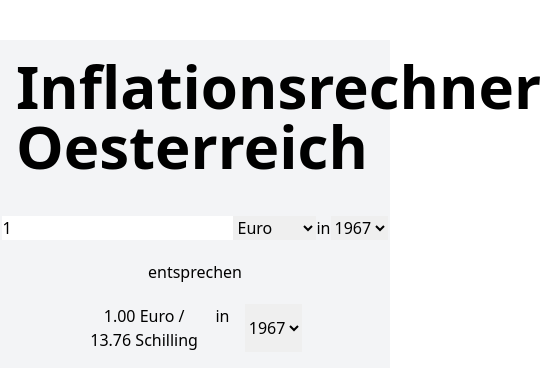
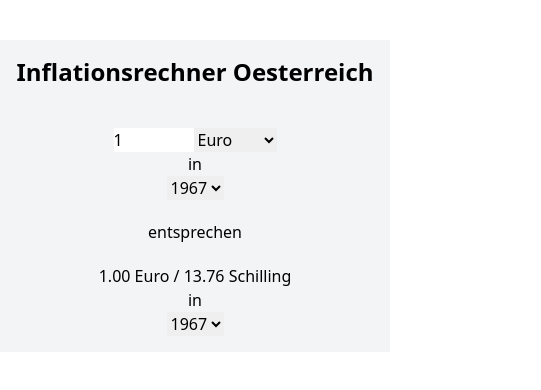
Before and after one commit to lawli3t/inflation, a plain HTML site: page index.html in a window 390 px wide. Shown: the whole page, 541 px wide, since content can reach past the window. Drawn offline with nearby package versions, Linux system fonts and the light colour scheme.

Commit message:
responsive

```diff
--- a/index.html
+++ b/index.html
@@ -8,10 +8,10 @@
 
 	<body>
 		<div class="container flex flex-col mx-auto p-4 bg-gray-100 mt-10">
-			<h1 class="text-6xl font-semibold mx-auto mb-10">Inflationsrechner Oesterreich</h1>
-			<div class="flex flex-row mx-auto w-3/4 justify-center text-center">
-				<div class="basis-5/12 flex flex-row">
-					<input id="amount" type="text" pattern="[0-9]+" value="1" onchange="recalculate()">
+			<h1 class="text-2xl lg:text-6xl font-semibold mx-auto mb-10">Inflationsrechner Oesterreich</h1>
+			<div class="flex flex-col lg:flex-row mx-auto w-3/4 justify-center text-center">
+				<div class="basis-5/12 flex flex-row mx-auto">
+					<input id="amount" class="w-20" type="text" pattern="[0-9]+" value="1" onchange="recalculate()">
 
 					<select id="currency" onchange="recalculate()">
 						<option value="euro">Euro</option>
@@ -23,7 +23,7 @@
 					in
 				</div>
 
-				<div class="basis-2/12 flex flex-row">
+				<div class="basis-2/12 flex flex-row mx-auto">
 					<select id="start" onchange="recalculate()">
 					</select>
 				</div>
@@ -33,8 +33,8 @@
 				entsprechen
 			</div>
 
-			<div class="flex flex-row mx-auto w-3/4 justify-center text-center mt-5">
-				<div id="output" class="basis-5/12">
+			<div class="flex flex-col lg:flex-row mx-auto w-3/4 justify-center text-center mt-5">
+				<div id="output" class="basis-5/12 mx-auto">
 					<span id="euroOutput"></span> Euro / <span id="atsOutput"></span> Schilling
 				</div>
 
@@ -42,7 +42,7 @@
 					in
 				</div>
 
-				<div class="basis-2/12 flex flex-row">
+				<div class="basis-2/12 flex flex-row mx-auto">
 					<select id="end" onchange="recalculate()">
 					</select>
 				</div>
```
